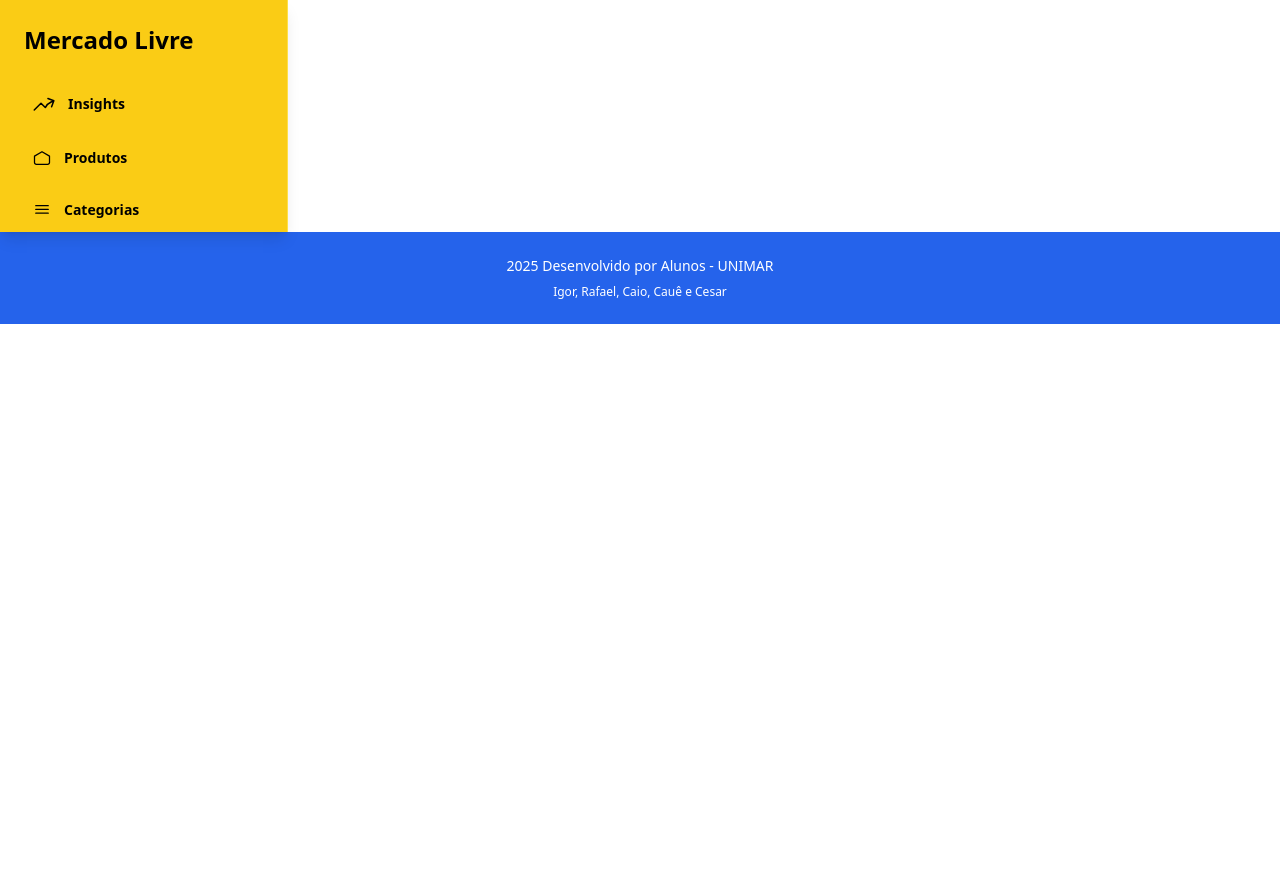
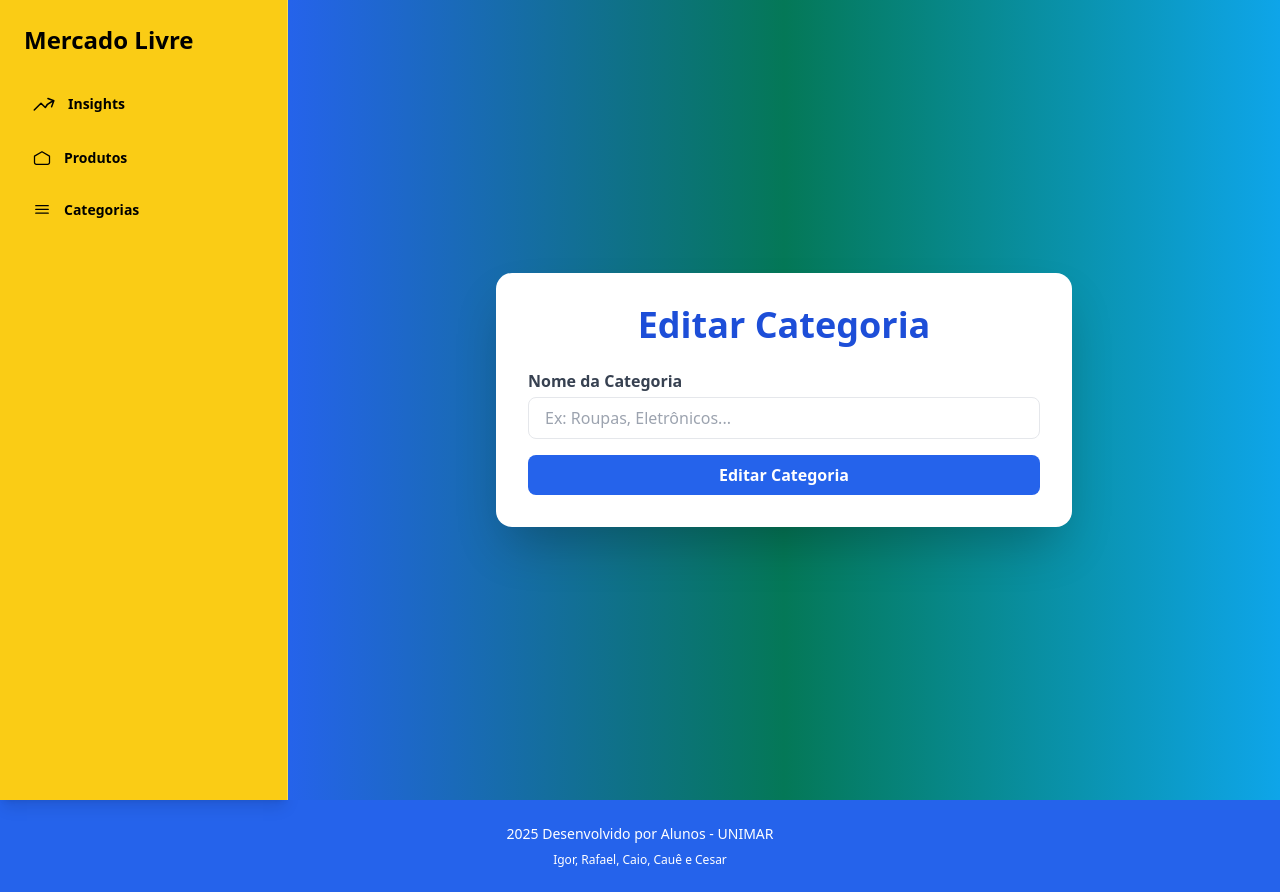
Before and after one commit to IgorHAlves/Fabrica_de_Projetos_Frontend, a Vue app: page /editarCAtegoria/1 in a window 1280 px wide. Before the commit the page ends 800 px from the top, so only its background shows below. Built offline with nearby package versions, Linux system fonts and the light colour scheme; no server answers.

Commit message:
edição categoria e exclusa categoria

```diff
--- a/src/router/index.js
+++ b/src/router/index.js
@@ -5,6 +5,8 @@
 import CadastroProdutoView from "../views/CadastroProdutoView.vue";
 import CadastroCategoriaView from "../views/CadastroCategoriaView.vue";
 import EdicaoView from "../views/EdicaoView.vue";
+import EdicaoCategoriaView from "../views/EdicaoCategoriaView.vue";
+import EdicaoProdutoView from "@/views/EdicaoProdutoView.vue";
 
 const router = createRouter({
   history: createWebHistory(import.meta.env.BASE_URL),
@@ -37,7 +39,12 @@
     {
       path: "/editar/:id",
       name: "editarproduto",
-      component: EdicaoView,
+      component: EdicaoProdutoView,
+    },
+    {
+      path: "/editarCAtegoria/:id",
+      name: "editarCategoria",
+      component: EdicaoCategoriaView,
     },
   ],
 });
--- a/src/views/CategoriaView.vue
+++ b/src/views/CategoriaView.vue
@@ -41,6 +41,12 @@
               >
                 {{ categoria.nome }}
               </td>
+              <td class=" flex justify-between px-10 py-5 border-r border-b border-blue-400 dark:border-blue-700">
+              <router-link :to="`/editar/${categoria.id}`">
+                <button class="w-20 h-8 bg-blue-700 rounded lg">Editar</button>
+              </router-link>
+              <button @click="excluirCategoria(categoria.id)" class="w-20 h-8 bg-red-700 rounded lg">Excluir</button>
+            </td>
             </tr>
           </tbody>
         </table>
@@ -70,6 +76,22 @@
 import { ref, onMounted } from "vue";
 import axios from "axios";
 import { useRouter } from "vue-router";
+
+const excluirCategoria = async(id) => {
+  const confirmacao = confirm("Após exclusão os dados não poderão ser recuperados")
+  if (!confirmacao) {
+    return false;
+  }
+  try {
+    await axios.delete(`https://localhost:7256/v1/categorias/${id}`)
+      alert("Produto excluído com sucesso!");
+      fetchCategoria();
+
+  } catch (error) {
+    console.error("erro ao excluir categoria", error);
+    alert("Erro ao excluir categoria.");
+  }
+}
 
 const router = useRouter();
 const categorias = ref([]);
--- /dev/null
+++ b/src/views/EdicaoCategoriaView.vue
@@ -0,0 +1,67 @@
+<template>
+  <div
+    class="w-screen h-screen flex items-center justify-center bg-gradient-to-r from-blue-600 via-emerald-700 to-sky-500">
+    <div class="bg-white p-8 rounded-2xl shadow-2xl w-full max-w-xl">
+      <h2 class="text-4xl font-extrabold text-center mb-6 text-blue-700">
+        Editar Categoria
+      </h2>
+      <form @submit.prevent="atualizacaoDados()">
+        <div class="mb-4">
+          <label class="block text-gray-700 mb-1 font-semibold">Nome da Categoria</label>
+          <input type="text" v-model="nomeCategoria"
+            class="w-full px-4 py-2 border rounded-lg focus:outline-none focus:ring-2 focus:ring-blue-500"
+            placeholder="Ex: Roupas, Eletrônicos..." required />
+        </div>
+
+        <button type="submit"
+          class="w-full bg-blue-600 hover:bg-blue-700 text-white font-semibold py-2 px-4 rounded-lg transition duration-300">
+          Editar Categoria
+        </button>
+      </form>
+    </div>
+  </div>
+</template>
+
+<script setup>
+import { ref, onMounted } from "vue";
+import axios from "axios";
+import { useRoute } from "vue-router";
+import router from "../router";
+
+const route = useRoute();
+const categoriaId = route.params.id;
+
+const nomeCategoria = ref("")
+
+const editarCategoria = async() => {
+    try {
+        const response = await axios.get(`https://localhost:7256/v1/categorias/${categoriaId}`)
+        const categoria = response.data;
+        nomeCategoria.value = categoria.nome
+
+
+    } catch (error) {
+        console.error("Erro ao carregar produto", error);
+
+    }
+}
+
+async function atualizacaoDados() {
+  const dadosAtualizados = {
+    nome: nomeCategoria.value
+  };
+
+  try {
+     const resposta = await axios.put(`https://localhost:7256/v1/categorias/${categoriaId}`, dadosAtualizados
+    );
+    console.log("Resposta da API:", resposta.data);
+    // Atualize a UI com a resposta da API, se necessário
+    router.push("/categorias");
+  } catch (erro) {
+    console.error("Erro ao enviar dados:", erro);
+    // Mostre um erro para o usuário, se necessário
+  }
+}
+onMounted(editarCategoria)
+
+</script>
```
Also changed, not shown: src/views/EdicaoProdutoView.vue (renamed from src/views/EdicaoView.vue).
